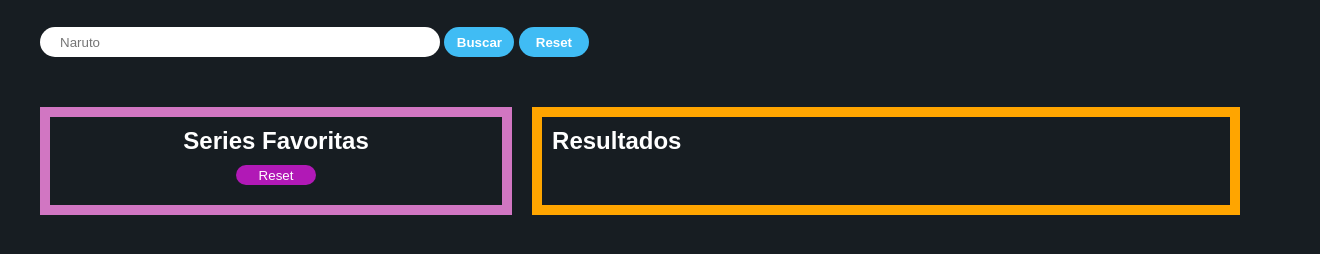
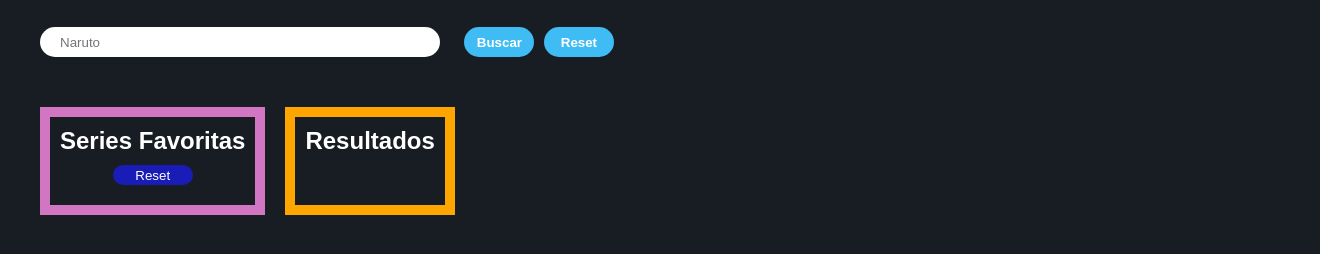
Before and after one commit to Adalab/modulo-2-evaluacion-final-aliciaggz, a website: page docs/index.html in a window 1280 px wide. Shown: the part 80-334 px from the top of the page, 1320 px wide, since content can reach past the window. Drawn offline with Linux system fonts and the light colour scheme.

Commit message:
new style

```diff
--- a/src/scss/pages/_index.scss
+++ b/src/scss/pages/_index.scss
@@ -6,9 +6,13 @@
 
 .main {
   margin: 40px;
+  display: flex;
+  flex-direction: column;
+  width: 100%;
   &__title {
     margin-bottom: 30px;
     color: rgb(224, 224, 224);
+
     &--fav {
       margin: 10px;
     }
@@ -23,6 +27,8 @@
       width: 400px;
       height: 30px;
       margin-bottom: 30px;
+      padding-left: 20px;
+      margin-right: 20px;
     }
     &--btn {
       height: 30px;
@@ -32,6 +38,7 @@
       background-color: rgb(64, 188, 244);
       color: white;
       font-weight: bold;
+      margin-right: 5px;
       &:hover {
         background-color: rgb(51, 185, 24);
       }
@@ -44,7 +51,7 @@
       flex-direction: column;
       flex-wrap: wrap;
       align-items: center;
-      width: 40%;
+      height: 100%;
       margin-top: 20px;
       border: 10px solid rgb(209, 118, 194);
       margin-right: 20px;
@@ -52,7 +59,6 @@
     &--results {
       margin-top: 20px;
       border: 10px solid orange;
-      width: 60%;
     }
   }
   &__section {
@@ -73,7 +79,7 @@
       color: rgb(24, 174, 211);
     }
     &--image {
-      border-radius: 2em;
+      border-radius: 1.7em;
       width: 250px;
       height: 350px;
       box-shadow: 0 -2px 10px rgb(63, 63, 63);
@@ -81,6 +87,8 @@
 
     &--title {
       margin-top: 20px;
+      width: 200px;
+      text-align: center;
     }
 
     &--dltbtn {
@@ -98,7 +106,7 @@
     border: none;
     width: 80px;
     height: 20px;
-    background-color: rgb(177, 25, 182);
+    background-color: rgb(25, 28, 182);
     color: white;
     margin-bottom: 20px;
   }
@@ -109,7 +117,3 @@
   border-radius: 2em;
   color: rgb(47, 180, 53);
 }
-
-::placeholder {
-  padding-left: 20px;
-}
```
Also changed, not shown: docs/assets/css/main.css.
